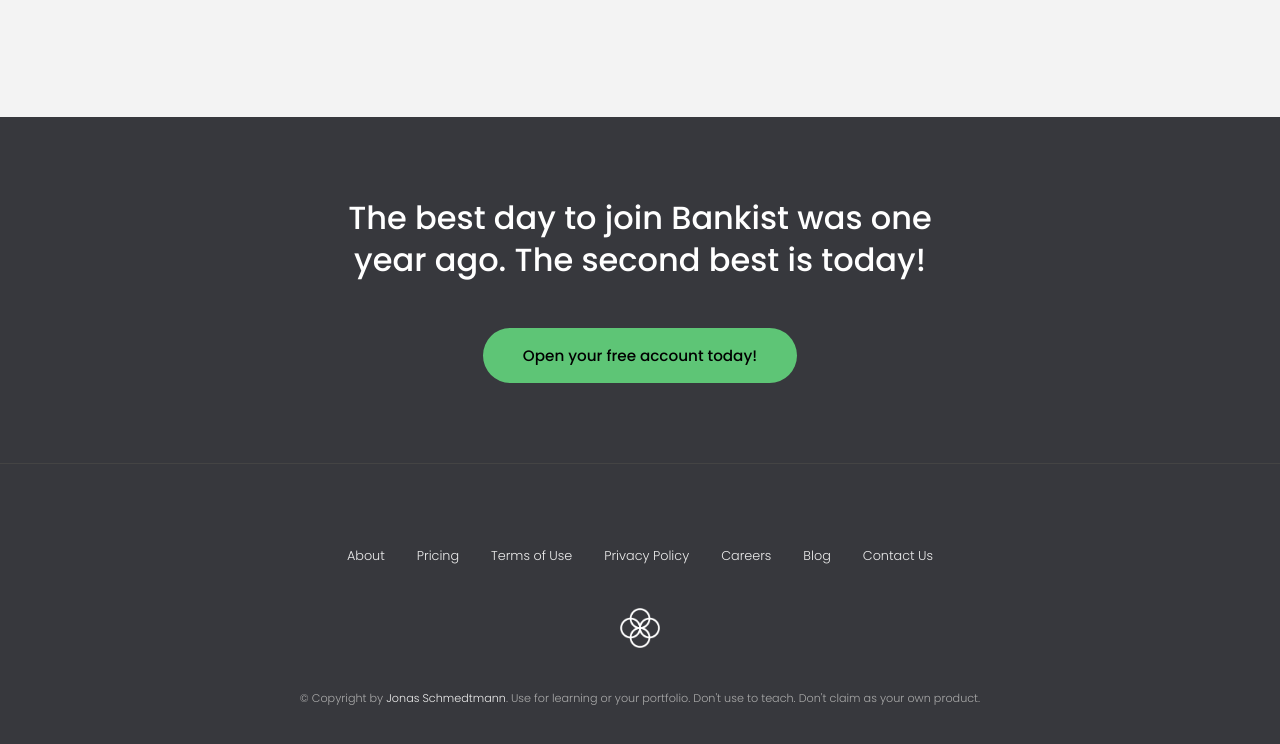
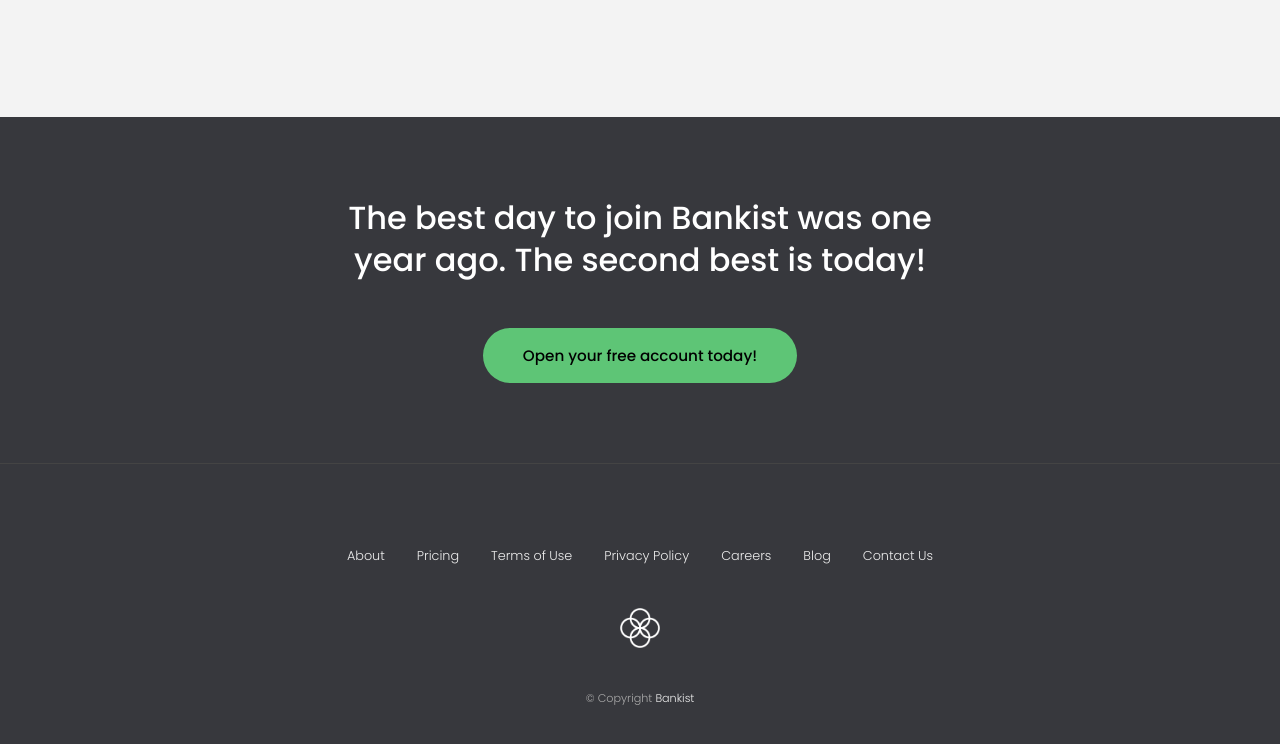
Before and after one commit to manoj-kumar-429/Bankist-App--v2, a plain HTML site: page bankist_app/index.html in a window 1280 px wide. Shown: the part 3648-4392 px from the top of the page. Drawn offline with nearby package versions, Linux system fonts and the light colour scheme.

Commit message:
Update index.html

```diff
--- a/bankist_app/index.html
+++ b/bankist_app/index.html
@@ -337,14 +337,13 @@
       </ul>
       <img src="img/icon.png" alt="Logo" class="footer__logo" />
       <p class="footer__copyright">
-        &copy; Copyright by
+        &copy; Copyright
         <a
           class="footer__link twitter-link"
-          target="_blank"
-          href="https://twitter.com/jonasschmedtman"
-          >Jonas Schmedtmann</a
-        >. Use for learning or your portfolio. Don't use to teach. Don't claim
-        as your own product.
+
+          href="#"
+          >Bankist</a
+        >
       </p>
     </footer>
 
```
